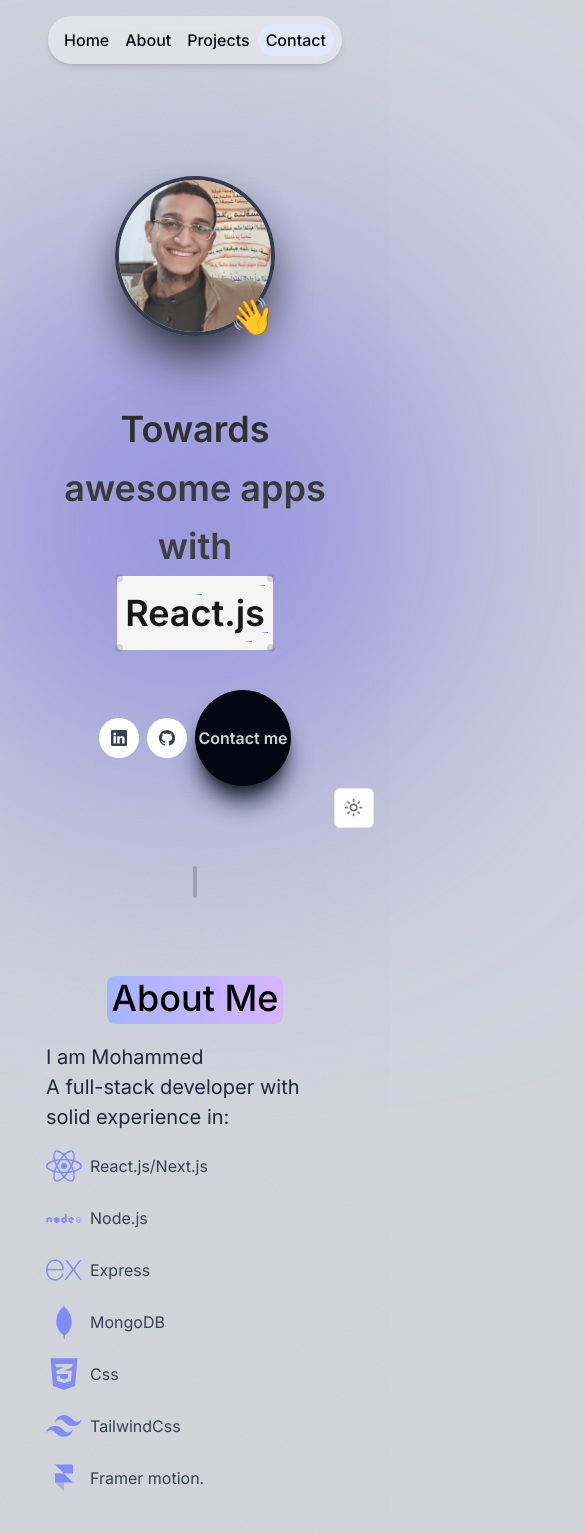
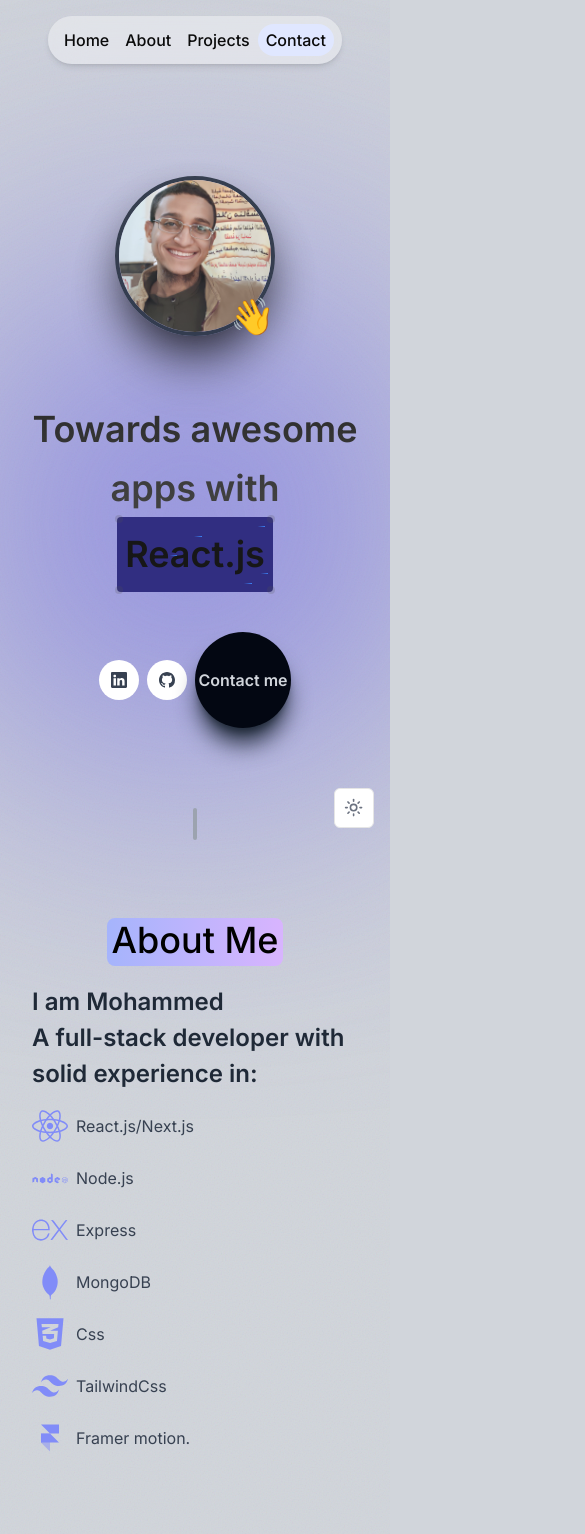
Before and after one commit to Mohammed20008/Updated_portfolio, a Next.js app: page / in a window 390 px wide. Shown: the top 1534 px of the page, 585 px wide, since content can reach past the window. Built offline with nearby package versions, Linux system fonts and the light colour scheme.

Commit message:
responsive changes

```diff
--- a/app/page.tsx
+++ b/app/page.tsx
@@ -14,7 +14,7 @@
 export default function Home() {
   return (
     <motion.div
-      className="relative mt-8 flex max-w-5xl flex-col items-center px-28 md:px-10 justify-center overflow-hidden py-10"
+      className="relative mt-8 flex max-w-5xl flex-col items-center px-8 md:px-10 justify-center overflow-hidden py-10"
       initial={{ y: -100, opacity: 0 }}
       animate={{ y: 0, opacity: 1 }}
       transition={{ type: "tween" }}
--- a/components/About.tsx
+++ b/components/About.tsx
@@ -14,11 +14,11 @@
 const About = () => {
   const { ref } = useSectionName("About", 1);
   return (
-    <section className="scroll-mt-28 px-40" id="about" ref={ref}>
+    <section className="scroll-mt-28" id="about" ref={ref}>
       <div>
         <SectionHeading>about me</SectionHeading>
         <div className=" flex flex-col gap-4 items-start">
-          <div className="text-xl lg:text-4xl text-gray-800 leading-normal flex-wrap dark:text-gray-300 flex md:items-start">
+          <div className="text-2xl font-semibold md:text-4xl text-gray-800 leading-normal flex-wrap dark:text-gray-300 flex md:items-start">
             <span className="">I am Mohammed</span>{" "}
             <span>A full-stack developer with solid experience in:</span>
           </div>
--- a/components/Contact.tsx
+++ b/components/Contact.tsx
@@ -16,7 +16,7 @@
     <motion.section
       ref={ref}
       id="contact"
-      className="relative flex w-full px-40 md:px-10 flex-col bg-transparent"
+      className="relative flex w-full md:px-10 flex-col bg-transparent"
       initial={{
         opacity: 0,
         y: -100,
--- a/components/Intro.tsx
+++ b/components/Intro.tsx
@@ -17,7 +17,7 @@
   const { ref } = useSectionName("Home");
 
   return (
-    <section ref={ref} id="home" className="introSection pt-20 px-40">
+    <section ref={ref} id="home" className="introSection pt-20">
       <div className="relative h-40 w-40 flex items-center justify-center">
         <div>
           <Image
--- a/components/ProjectsCards.tsx
+++ b/components/ProjectsCards.tsx
@@ -66,7 +66,7 @@
     <div
       id="projects"
       ref={ref}
-      className="h-[30rem] md:h-[50rem] [perspective:1000px] relative b flex flex-col max-w-5xl mx-auto w-full items-center justify-center my-10 scroll-mt-24 transition ] px-40 md:px-10"
+      className="h-[30rem] md:h-[50rem] [perspective:1000px] relative b flex flex-col max-w-5xl mx-auto w-full items-center justify-center my-10 scroll-mt-24 transition ] md:px-10"
     >
       <SectionHeading>My Projects</SectionHeading>
       <Tabs tabs={tabs} />
--- a/components/ui/cover.tsx
+++ b/components/ui/cover.tsx
@@ -38,7 +38,7 @@
       onMouseEnter={() => setHovered(true)}
       onMouseLeave={() => setHovered(false)}
       ref={ref}
-      className="relative hover:bg-neutral-900  group/cover inline-block dark:bg-neutral-900 bg-neutral-100 px-2 py-2  transition duration-200 rounded-sm"
+      className="relative hover:bg-neutral-900  group/cover inline-block dark:bg-neutral-900 bg-indigo-900 px-2 py-2  transition duration-200 rounded-sm"
     >
       <AnimatePresence>
         {hovered && (
```
